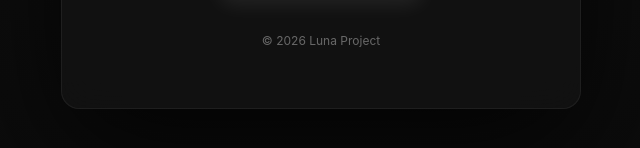
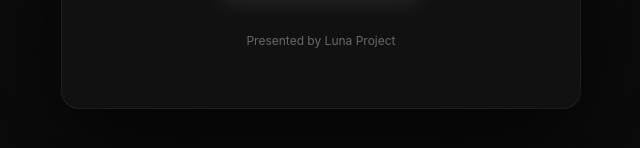
Before and after one commit to awpggexcutor-beep/getluna, a plain HTML site: page index.html in a window 1280 px wide. Shown: the part 466-614 px from the top of the page, 319-959 px from the left. Drawn offline with Linux system fonts and the light colour scheme.

Commit message:
Update footer text to 'Presented by Luna Project'

```diff
--- a/index.html
+++ b/index.html
@@ -128,7 +128,7 @@ body {
   </button>
 
   <div class="footer">
-    © 2026 Luna Project
+    Presented by Luna Project
   </div>
 </div>
 
```
